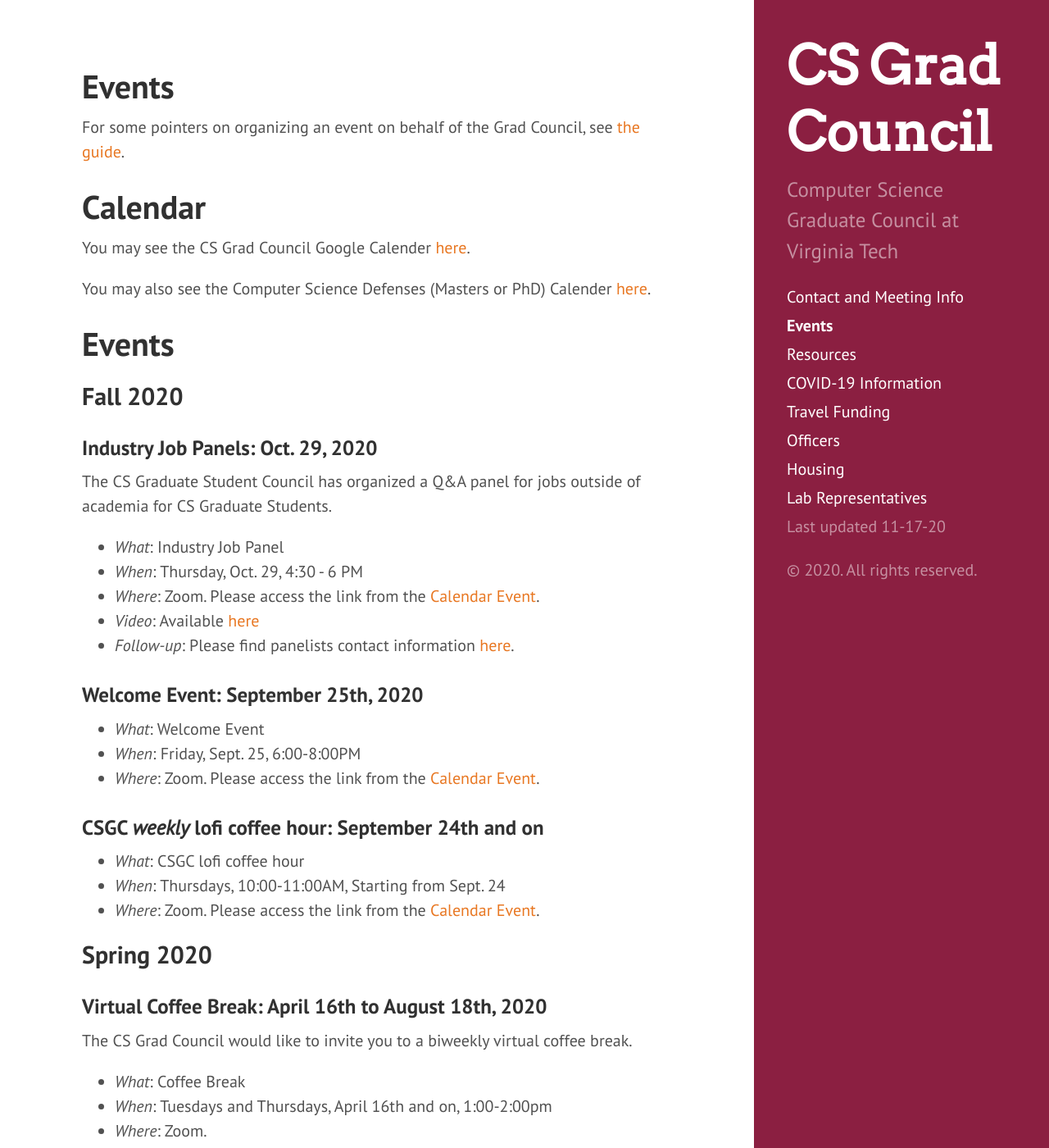
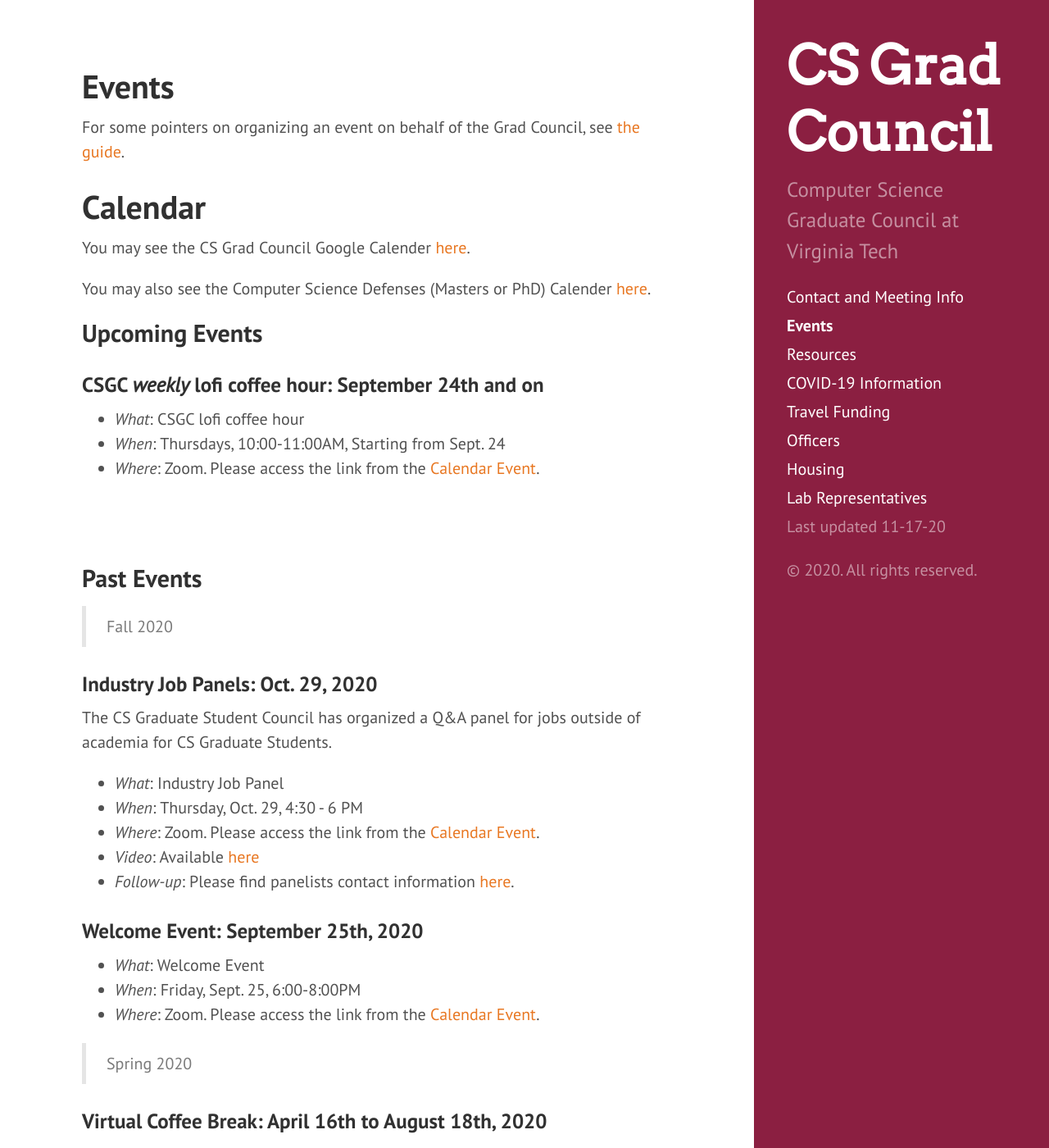
Before and after one commit to CSGraduateCouncil-VirginiaTech/csgc-website, a Jekyll site: the page built from events.md, in a window 1280 px wide and 1400 px high. Shown: the whole window at 82% size. Built offline with Jekyll 4.4.1, drawn with Linux system fonts in a browser that asks for light colours.

Commit message:
Update events.md
Created a seperation between the upcoming events and the Past events

```diff
--- a/events.md
+++ b/events.md
@@ -12,9 +12,19 @@
 
 You may also see the Computer Science Defenses (Masters or PhD) Calender [here](https://calendar.google.com/calendar?cid=Y184b2dhNHRtdXNzbjcydXRnM3ViYzRmcXZ2a0Bncm91cC5jYWxlbmRhci5nb29nbGUuY29t).
 
-# Events
+## Upcoming Events
 
-## Fall 2020
+### CSGC ***weekly*** lofi coffee hour: September 24th and on
+
+- *What*: CSGC lofi coffee hour
+- *When*: Thursdays, 10:00-11:00AM, Starting from Sept. 24
+- *Where*: Zoom. Please access the link from the [Calendar Event](https://calendar.google.com/calendar?cid=dnQuZWR1X240bnQ0aGdlNTBrdjdqajFjZDN1NzllaW1rQGdyb3VwLmNhbGVuZGFyLmdvb2dsZS5jb20).
+
+<br/><br/>
+
+## Past Events
+
+> Fall 2020
 
 ### Industry Job Panels: Oct. 29, 2020
 
@@ -78,7 +82,7 @@
 - *When*: Thursday-Saturday, Feb. 27-29
 - *Where*: Blacksburg
 
-## Fall 2019
+> Fall 2019
 
 ### Qualifier Q&A: Dec. 4, 2019
 
@@ -120,7 +124,7 @@
 - *Where*: Blacksburg Municipal Park
 - *Food*: Mains provided. Bring a side or dessert if you like
 
-## Spring 2019
+> Spring 2019
 
 ### Academic Jobs: Feb. 21, 2019
 
@@ -134,7 +138,7 @@
 
 If you might want to be a faculty member someday, this is a great event to attend!
 
-## Fall 2018
+> Fall 2018
 
 ### Qualifier Q&A and Pizza: Nov. 15, 2018
 
@@ -170,7 +174,7 @@
 
 Slides from the presenters are available [here](https://drive.google.com/open?id=13XGLKy5GpNI1gPxPwn8DkEiBMGU4EniX) if you are signed into a vt.edu email account.
 
-## Spring 2018
+> Spring 2018
 
 ### Computer Science Graduate Town Hall: Apr. 19, 2018
 
@@ -187,7 +191,7 @@
 
 For our friends in Northern Virginia, we'll arrange remote access to the event. As always, no remote access to our pizza will be provided.
 
-## Fall 2017
+> Fall 2017
 
 ### Qualifier Q&A and Pizza: Dec. 7, 2017
 
```
Also changed, not shown: other parts of events.md (+1 -7 lines).
